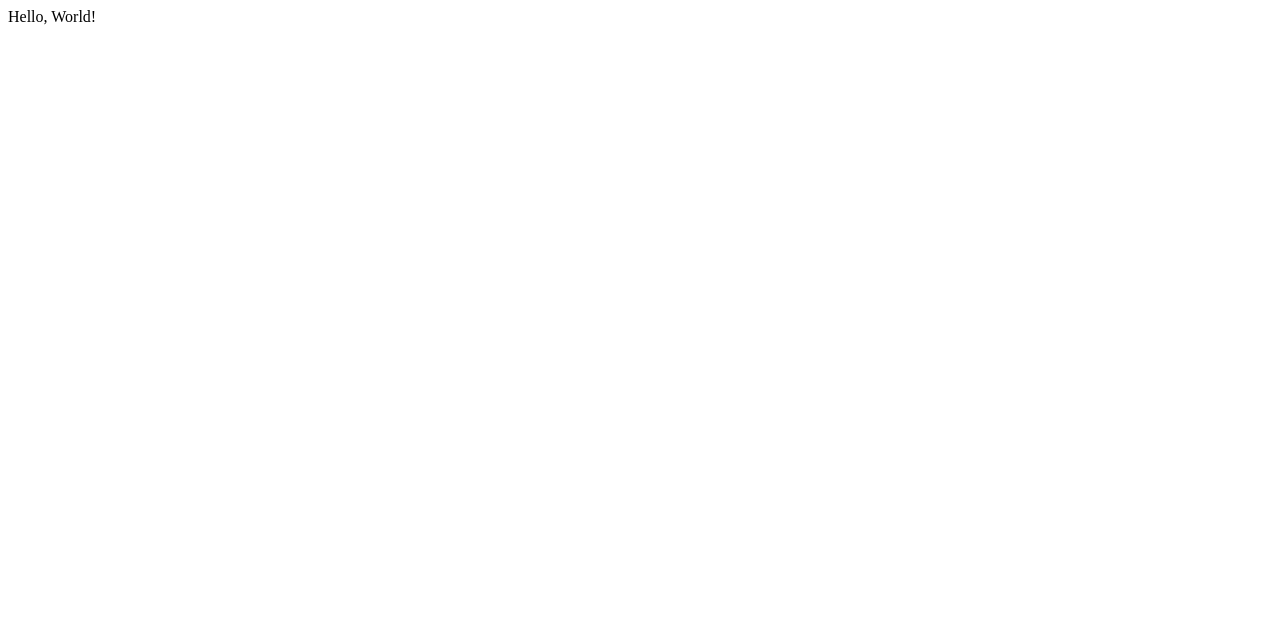
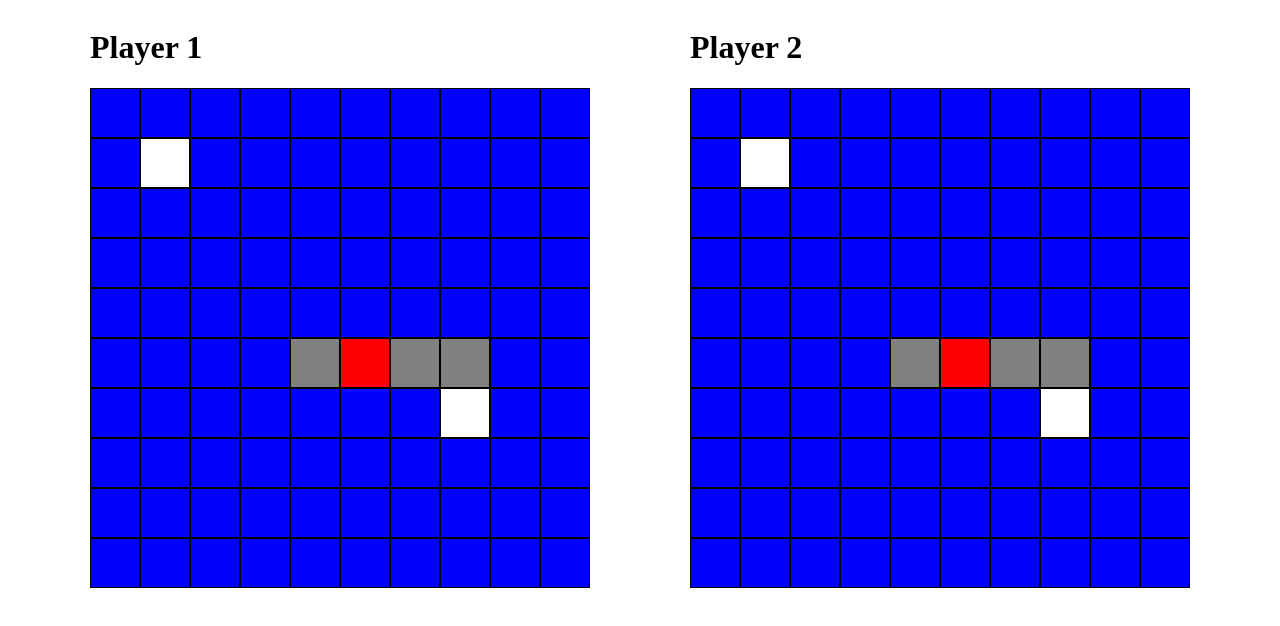
Before and after one commit to quaminh/odin-battleship, a website built with webpack: page src/template.html in a window 1280 px wide. Built offline with nearby package versions, Linux system fonts and the light colour scheme.

Commit message:
Render gameboards
Player Two's gameboard is able to be attacked

```diff
--- /dev/null
+++ b/src/controller.js
@@ -0,0 +1,30 @@
+export default class ScreenController {
+  renderBoardOne(board) {
+    this.#renderBoard(board, "One");
+  }
+
+  renderBoardTwo(board) {
+    this.#renderBoard(board, "Two");
+  }
+
+  #renderBoard(board, boardNum) {
+    const boardDiv = document.querySelector(`#gameboard${boardNum}`);
+    boardDiv.innerText = '';
+    for (let i = 0; i < board.length; i++) {
+      for (let j = 0; j < board.length; j++) {
+        const boardCell = document.createElement("button");
+        boardCell.classList.add("cell");
+        boardCell.dataset.x = i;
+        boardCell.dataset.y = j;
+        if (board[i][j].ship) {
+          if (board[i][j].attacked) boardCell.classList.add("hit");
+          else boardCell.classList.add("ship");
+        } else {
+          if (board[i][j].attacked) boardCell.classList.add("miss");
+          else boardCell.classList.add("water");
+        }
+        boardDiv.appendChild(boardCell);
+      }
+    }
+  }
+}
--- a/src/index.js
+++ b/src/index.js
@@ -1 +1,23 @@
 import './styles.css';
+import Player from './player';
+import ScreenController from './controller';
+
+const controller = new ScreenController();
+const player = new Player('Player One');
+
+player.gameboard.placeShip(5, 4, 4);
+player.gameboard.receiveAttack(5, 5);
+player.gameboard.receiveAttack(1, 1);
+player.gameboard.receiveAttack(6, 7);
+
+controller.renderBoardOne(player.gameboard.board);
+controller.renderBoardTwo(player.gameboard.board);
+
+function makeAttack(e) {
+  let cell = e.target;
+  if (!cell.classList.contains('cell')) return;
+  player.gameboard.receiveAttack(cell.dataset.x, cell.dataset.y);
+  controller.renderBoardTwo(player.gameboard.board);
+}
+const boardDiv = document.querySelector('#gameboardTwo');
+boardDiv.addEventListener('click', makeAttack);
--- a/src/player.js
+++ b/src/player.js
@@ -1,3 +1,9 @@
+import Gameboard from './gameboard';
+
 export default class Player {
+  gameboard = new Gameboard();
 
+  constructor(name) {
+    this.name = name;
+  }
 }
--- a/src/styles.css
+++ b/src/styles.css
@@ -0,0 +1,44 @@
+:root {
+  --hit-color: red;
+  --miss-color: white;
+  --ship-color: gray;
+  --water-color: blue;
+  --water-color-hover: darkcyan;
+}
+
+#gameboards {
+  display: flex;
+  gap: 100px;
+  justify-content: center;
+  flex-wrap: wrap;
+}
+
+.gameboard {
+  width: 500px;
+  height: 500px;
+  display: grid;
+  grid-template-columns: repeat(10, 1fr);
+}
+
+.cell {
+  border: 1px solid black;
+}
+
+.hit {
+  background-color: var(--hit-color);
+}
+
+.miss {
+  background-color: var(--miss-color);
+}
+
+.ship {
+  background-color: var(--ship-color);
+}
+
+.water {
+  background-color: var(--water-color);
+}
+.water:hover {
+  background-color: var(--water-color-hover);
+}
--- a/src/template.html
+++ b/src/template.html
@@ -6,6 +6,15 @@
   <title>Odin Battleship</title>
 </head>
 <body>
-  Hello, World!
+  <div id="gameboards">
+    <div>
+      <h1>Player 1</h1>
+      <div id="gameboardOne" class="gameboard"></div>
+    </div>
+    <div>
+      <h1>Player 2</h1>
+      <div id="gameboardTwo" class="gameboard"></div>
+    </div>
+  </div>
 </body>
 </html>
```
